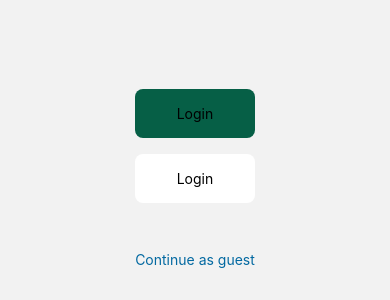
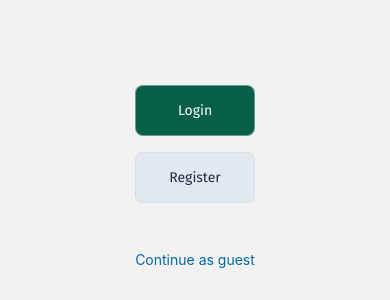
Before and after one commit to robert-sinko/react-native-launchkit, a React Native app: screen / in a window 390 px wide. Shown: the part 544-844 px from the top of the page. Built offline with nearby package versions, Linux system fonts and the light colour scheme.

Commit message:
feat: implement reusable component Button and Text

```diff
--- /dev/null
+++ b/src/components/Button/index.tsx
@@ -0,0 +1,25 @@
+import Text from "../Text";
+import { TouchableOpacity, TouchableOpacityProps } from "react-native";
+
+type Props = TouchableOpacityProps & {
+  title: string;
+  style?: "primary" | "secondary";
+};
+
+export default function Button(props: Props) {
+  const buttonStyle =
+    props.style === "primary"
+      ? "w-full rounded-lg bg-emerald-800 border border-slate-300/50 p-4"
+      : "w-full rounded-lg bg-slate-200 border border-slate-300/50 p-4";
+
+  const textStyle =
+    props.style === "primary"
+      ? "text-center text-white"
+      : "text-center text-slate-800";
+
+  return (
+    <TouchableOpacity className={buttonStyle} onPress={props.onPress}>
+      <Text className={textStyle}>{props.title}</Text>
+    </TouchableOpacity>
+  );
+}
--- /dev/null
+++ b/src/components/Text/index.tsx
@@ -0,0 +1,39 @@
+import { Text as RnText, TextProps } from "react-native";
+
+type Props = TextProps & {
+  fontWeight?:
+    | "extralight"
+    | "light"
+    | "medium"
+    | "regular"
+    | "semibold"
+    | "bold"
+    | "extrabold"
+    | "black";
+};
+
+export default function Text(props: Props) {
+  const fontWeightMap = {
+    extralight: "FiraSans100",
+    light: "FiraSans200",
+    medium: "FiraSans300",
+    regular: "FiraSans400",
+    semibold: "FiraSans500",
+    bold: "FiraSans600",
+    extrabold: "FiraSans700",
+    black: "FiraSans800",
+  };
+  const fontWeight = fontWeightMap[props.fontWeight || "regular"];
+  const fontFamily = fontWeight ? fontWeight : "FiraSans400";
+
+  return (
+    <RnText
+      className={props.className}
+      style={{
+        fontFamily,
+      }}
+    >
+      {props.children}
+    </RnText>
+  );
+}
--- a/src/splash/auth/screens/Login.tsx
+++ b/src/splash/auth/screens/Login.tsx
@@ -1,10 +1,5 @@
-import {
-  Image,
-  SafeAreaView,
-  Text,
-  TouchableOpacity,
-  View,
-} from "react-native";
+import Button from "../../../components/Button";
+import { Image, SafeAreaView, Text, View } from "react-native";
 
 const logo = require("../assets/logo.png");
 
@@ -16,14 +11,10 @@ export default function SplashScreen() {
       </View>
       <View className="mb-4 px-8">
         <View className="mb-4 flex-row">
-          <TouchableOpacity className="w-full rounded-lg bg-emerald-800 p-4">
-            <Text className="text-center color-white">Login</Text>
-          </TouchableOpacity>
+          <Button style="primary" title="Login" />
         </View>
         <View className="mb-4 flex-row">
-          <TouchableOpacity className="w-full rounded-lg bg-white p-4">
-            <Text className="text-center color-black">Login</Text>
-          </TouchableOpacity>
+          <Button title="Register" />
         </View>
         <View className="mb-4 mt-8">
           <Text className="text-center text-sky-700">Continue as guest</Text>
```
